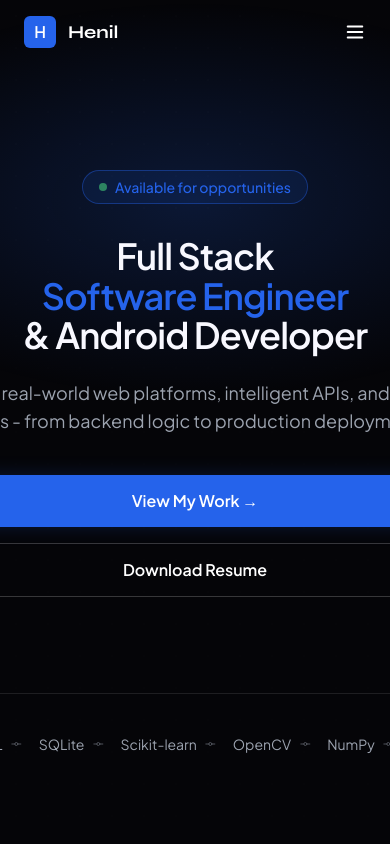
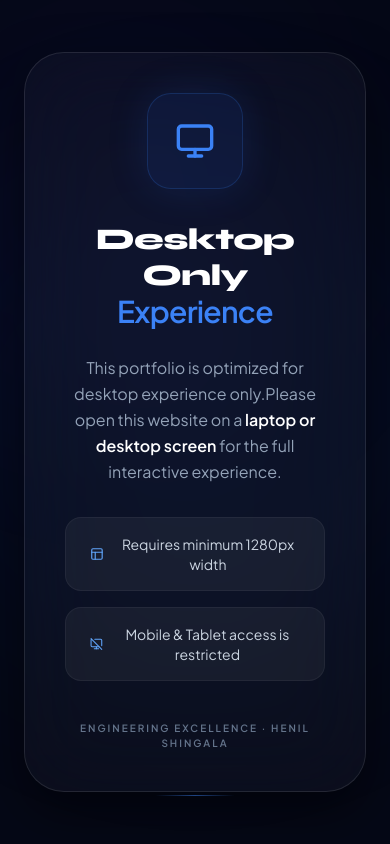
Before and after one commit to Henilshingala/PF, a Next.js app: page / in a window 390 px wide. Shown: the top 844 px of the page. Built offline with nearby package versions, Linux system fonts and the light colour scheme.

Commit message:
feat: implement strict premium desktop-only access system

```diff
--- a/app/layout.tsx
+++ b/app/layout.tsx
@@ -74,13 +74,17 @@ export const metadata: Metadata = {
   },
 };
 
+import DesktopOnly from "@/components/DesktopOnly";
+
 export default function RootLayout({
   children,
 }: Readonly<{ children: React.ReactNode }>) {
   return (
     <html lang="en" className={`${syne.variable} ${jakarta.variable} scroll-smooth scroll-pt-[90px] overflow-x-hidden`}>
       <body className="overflow-x-hidden bg-[#050816]">
-        {children}
+        <DesktopOnly>
+          {children}
+        </DesktopOnly>
       </body>
     </html>
   );
--- a/components/DesktopOnly.tsx
+++ b/components/DesktopOnly.tsx
@@ -1,22 +1,111 @@
 "use client";
 
-import { Monitor, Smartphone } from "lucide-react";
+import { useEffect, useState } from "react";
+import { Monitor, Layout, MonitorOff } from "lucide-react";
+import { motion, AnimatePresence } from "framer-motion";
 
-export default function DesktopOnly() {
+export default function DesktopOnly({ children }: { children: React.ReactNode }) {
+  const [isDesktop, setIsDesktop] = useState<boolean | null>(null);
+
+  useEffect(() => {
+    const checkDevice = () => {
+      const width = window.innerWidth;
+
+      // 1. Aggressive User Agent Check
+      const ua = navigator.userAgent.toLowerCase();
+      const isMobileUA = /mobile|android|iphone|ipad|tablet|kindle|silk|opera mini/i.test(ua);
+
+      // 2. Touch Device Check
+      const isTouchDevice = 'ontouchstart' in window || navigator.maxTouchPoints > 0;
+
+      // 3. Viewport Size Check (Aggressive 1280px cutoff)
+      const isSmallScreen = width < 1280;
+
+      // Logic: Must pass ALL checks to be considered a desktop
+      // - Width must be >= 1280px
+      // - Must NOT be a mobile user agent
+      // - Must NOT be a touch-primary device (to block tablets in desktop mode)
+      const passed = !isSmallScreen && !isMobileUA && !isTouchDevice;
+
+      setIsDesktop(passed);
+    };
+
+    checkDevice();
+    window.addEventListener("resize", checkDevice);
+    return () => window.removeEventListener("resize", checkDevice);
+  }, []);
+
+  // Prevent hydration mismatch by returning null initially
+  if (isDesktop === null) return null;
+
   return (
-    <div className="fixed inset-0 z-[9999] flex flex-col items-center justify-center bg-[#050508] p-6 text-center lg:hidden">
-      <div className="mb-8 flex h-24 w-24 items-center justify-center rounded-full bg-accent/20">
-        <Smartphone className="h-12 w-12 text-accent" />
-      </div>
-      <h1 className="mb-4 text-2xl font-black text-white">Desktop Experience Only</h1>
-      <p className="max-w-xs text-slate-400">
-        This portfolio is optimized for high-end desktop displays. Please open this website on a
-        <span className="text-white font-bold"> PC or Computer</span> to view the full experience.
-      </p>
-      <div className="mt-12 flex items-center gap-3 rounded-full border border-white/10 bg-white/5 px-6 py-3 text-sm text-slate-300">
-        <Monitor className="h-4 w-4" />
-        <span>Desktop Recommended</span>
-      </div>
-    </div>
+    <AnimatePresence mode="wait">
+      {isDesktop ? (
+        <motion.div
+          key="desktop-content"
+          initial={{ opacity: 0 }}
+          animate={{ opacity: 1 }}
+          transition={{ duration: 0.5 }}
+        >
+          {children}
+        </motion.div>
+      ) : (
+        <motion.div
+          key="mobile-warning"
+          initial={{ opacity: 0 }}
+          animate={{ opacity: 1 }}
+          exit={{ opacity: 0 }}
+          className="fixed inset-0 z-[9999] flex flex-col items-center justify-center bg-[#050816] px-6 py-10 overflow-hidden"
+        >
+          {/* Background Glows */}
+          <div className="absolute inset-0 z-0 overflow-hidden pointer-events-none">
+            <div className="absolute left-1/2 top-1/2 h-[500px] w-[500px] -translate-x-1/2 -translate-y-1/2 rounded-full bg-blue-600/10 blur-[120px] animate-pulse" />
+            <div className="absolute -left-20 top-0 h-[400px] w-[400px] rounded-full bg-indigo-600/5 blur-[100px]" />
+          </div>
+
+          <motion.div
+            initial={{ scale: 0.9, opacity: 0 }}
+            animate={{ scale: 1, opacity: 1 }}
+            transition={{ delay: 0.2, duration: 0.5 }}
+            className="relative z-10 w-full max-w-lg rounded-[2.5rem] border border-white/10 bg-white/[0.03] p-10 text-center backdrop-blur-2xl shadow-[0_20px_50px_rgba(0,0,0,0.5)]"
+          >
+            <div className="mx-auto mb-8 flex h-24 w-24 items-center justify-center rounded-3xl bg-blue-600/10 border border-blue-500/20 shadow-[0_0_40px_rgba(37,99,235,0.15)]">
+              <Monitor className="h-10 w-10 text-blue-500" />
+            </div>
+
+            <h1 className="mb-6 text-3xl font-black tracking-tight text-white sm:text-4xl">
+              Desktop Only <span className="text-blue-500">Experience</span>
+            </h1>
+
+            <p className="mb-8 text-base leading-relaxed text-slate-400">
+              This portfolio is optimized for desktop experience only.
+              <br className="hidden sm:block" />
+              Please open this website on a <span className="text-white font-bold">laptop or desktop screen</span> for the full interactive experience.
+            </p>
+
+            <div className="space-y-4">
+              <div className="flex items-center justify-center gap-3 rounded-2xl border border-white/5 bg-white/5 py-4 px-6 text-sm text-slate-300">
+                <Layout className="h-4 w-4 text-blue-400" />
+                <span>Requires minimum 1280px width</span>
+              </div>
+
+              <div className="flex items-center justify-center gap-3 rounded-2xl border border-white/5 bg-white/5 py-4 px-6 text-sm text-slate-300">
+                <MonitorOff className="h-4 w-4 text-blue-400" />
+                <span>Mobile & Tablet access is restricted</span>
+              </div>
+            </div>
+
+            <p className="mt-10 text-[10px] font-bold uppercase tracking-[0.2em] text-slate-500">
+              Engineering Excellence · Henil Shingala
+            </p>
+          </motion.div>
+
+          {/* Footer Decoration */}
+          <div className="absolute bottom-8 left-0 right-0 text-center z-10">
+            <div className="h-px w-20 bg-gradient-to-r from-transparent via-blue-500/50 to-transparent mx-auto mb-4" />
+          </div>
+        </motion.div>
+      )}
+    </AnimatePresence>
   );
 }
```
